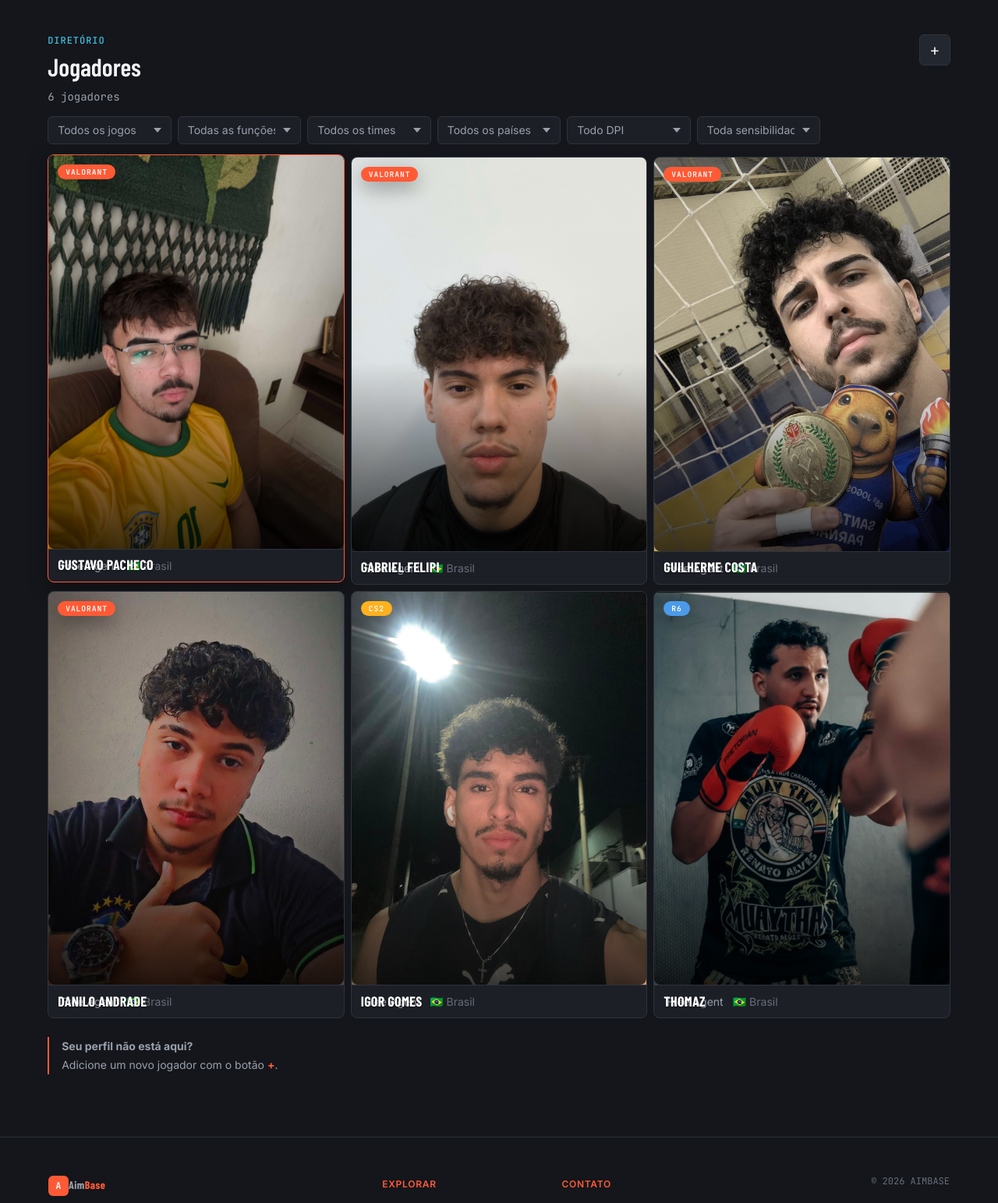
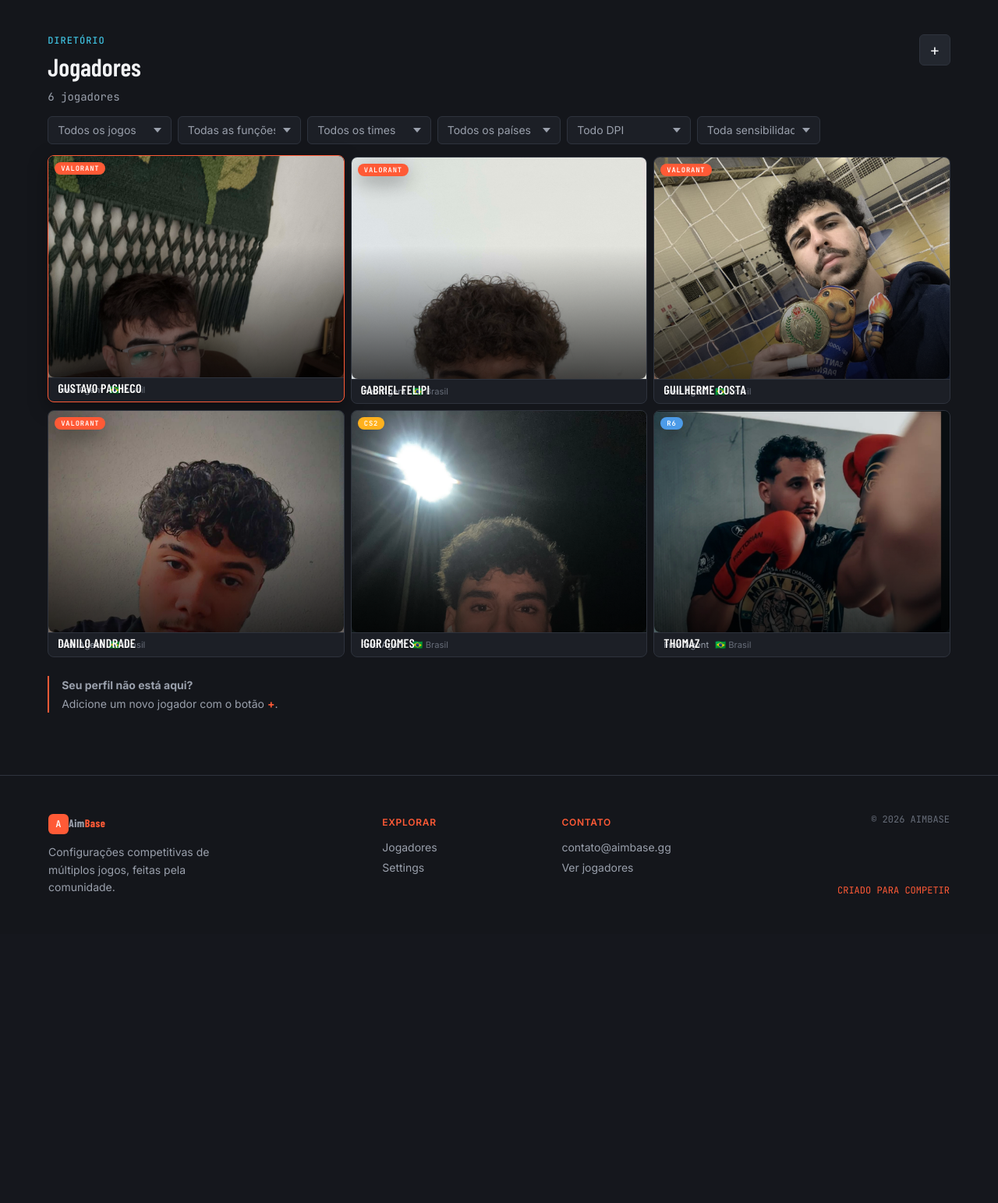
Before and after one commit to gustavodpacheco/AimBase-TCC, a PHP site: page / in a window 1280 px wide. Shown: the part 620-2163 px from the top of the page at 78% size. After the commit the page ends 1767 px from the top, so only its background shows below. Run offline with PHP 8.4, Linux system fonts and the light colour scheme; data that the repository does not hold is empty.

Commit message:
Home: reduz card para tamanho medio e grid de 3 colunas

```diff
--- a/assets/css/components/player-card.css
+++ b/assets/css/components/player-card.css
@@ -81,7 +81,7 @@
 
 .home-card:hover,
 .home-card.active {
-  transform: translateY(-3px);
+  transform: translateY(-2px);
   box-shadow: var(--shadow-card-hov);
   border-color: var(--fifa-frame, var(--accent-secondary));
 }
@@ -92,7 +92,7 @@
 
 .home-card__media {
   position: relative;
-  aspect-ratio: 3 / 4;
+  aspect-ratio: 4 / 3;
   overflow: hidden;
   background: var(--bg-surface-alt);
 }
@@ -116,15 +116,15 @@
 /* Badge do jogo sobreposto na foto (canto superior esquerdo) */
 .home-card__badge {
   position: absolute;
-  top: var(--space-3);
-  left: var(--space-3);
-  font: 700 0.6rem var(--font-mono);
+  top: var(--space-2);
+  left: var(--space-2);
+  font: 700 0.55rem var(--font-mono);
   letter-spacing: 0.1em;
   text-transform: uppercase;
   color: #fff;
   background: var(--fifa-frame, var(--accent-secondary));
   border-radius: var(--radius-badge);
-  padding: 3px 10px;
+  padding: 2px 8px;
   box-shadow: var(--shadow-card-hov);
 }
 
@@ -133,7 +133,7 @@
   content: "";
   position: absolute;
   inset: 0;
-  background: linear-gradient(180deg, transparent 52%, rgba(0, 0, 0, 0.72) 100%);
+  background: linear-gradient(180deg, transparent 40%, rgba(0, 0, 0, 0.7) 100%);
   border-radius: 0 0 var(--radius-card) var(--radius-card);
 }
 
@@ -141,9 +141,9 @@
   position: absolute;
   left: var(--space-3);
   right: var(--space-3);
-  bottom: var(--space-3);
+  bottom: var(--space-2);
   z-index: 1;
-  font: 700 var(--fs-lg) var(--font-display);
+  font: 600 var(--fs-base) var(--font-display);
   line-height: 1.05;
   text-transform: uppercase;
   letter-spacing: 0.3px;
@@ -157,17 +157,17 @@
   align-items: center;
   justify-content: space-between;
   gap: var(--space-3);
-  padding: var(--space-3) var(--space-4);
+  padding: var(--space-2) var(--space-3);
   border-top: 1px solid var(--border-subtle);
 }
 
 .home-card__meta {
   display: flex;
   align-items: center;
-  gap: var(--space-3);
+  gap: var(--space-2);
   min-width: 0;
   color: var(--text-secondary);
-  font-size: var(--fs-sm);
+  font-size: 0.7rem;
 }
 
 .home-card__team {
--- a/assets/css/responsive.css
+++ b/assets/css/responsive.css
@@ -30,7 +30,7 @@
 /* ---------- ≥ 1024px ---------- */
 @media (min-width: 1024px) {
   .player-list {
-    grid-template-columns: repeat(2, 1fr);
+    grid-template-columns: repeat(3, 1fr);
   }
 
   .data-grid {
```
